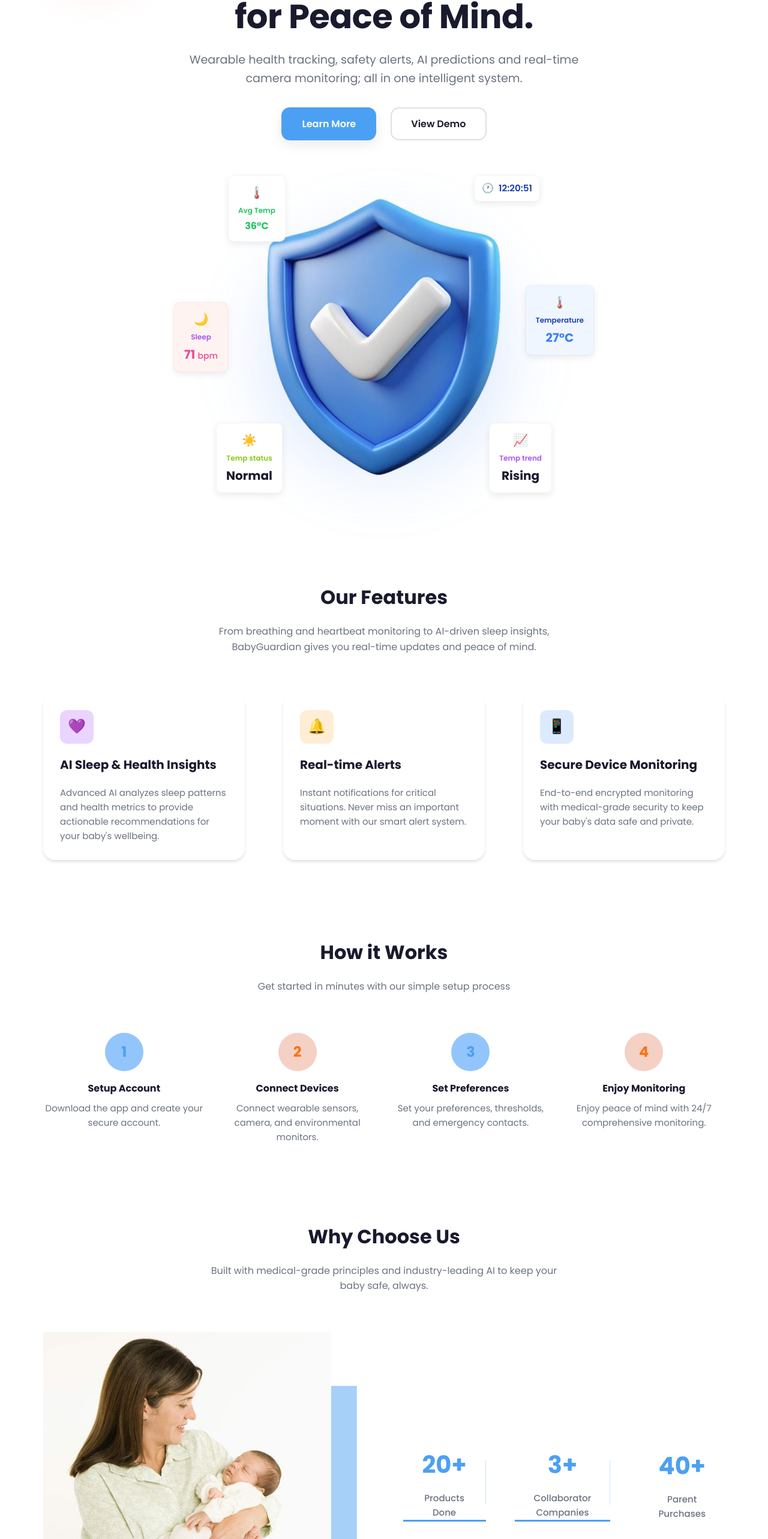
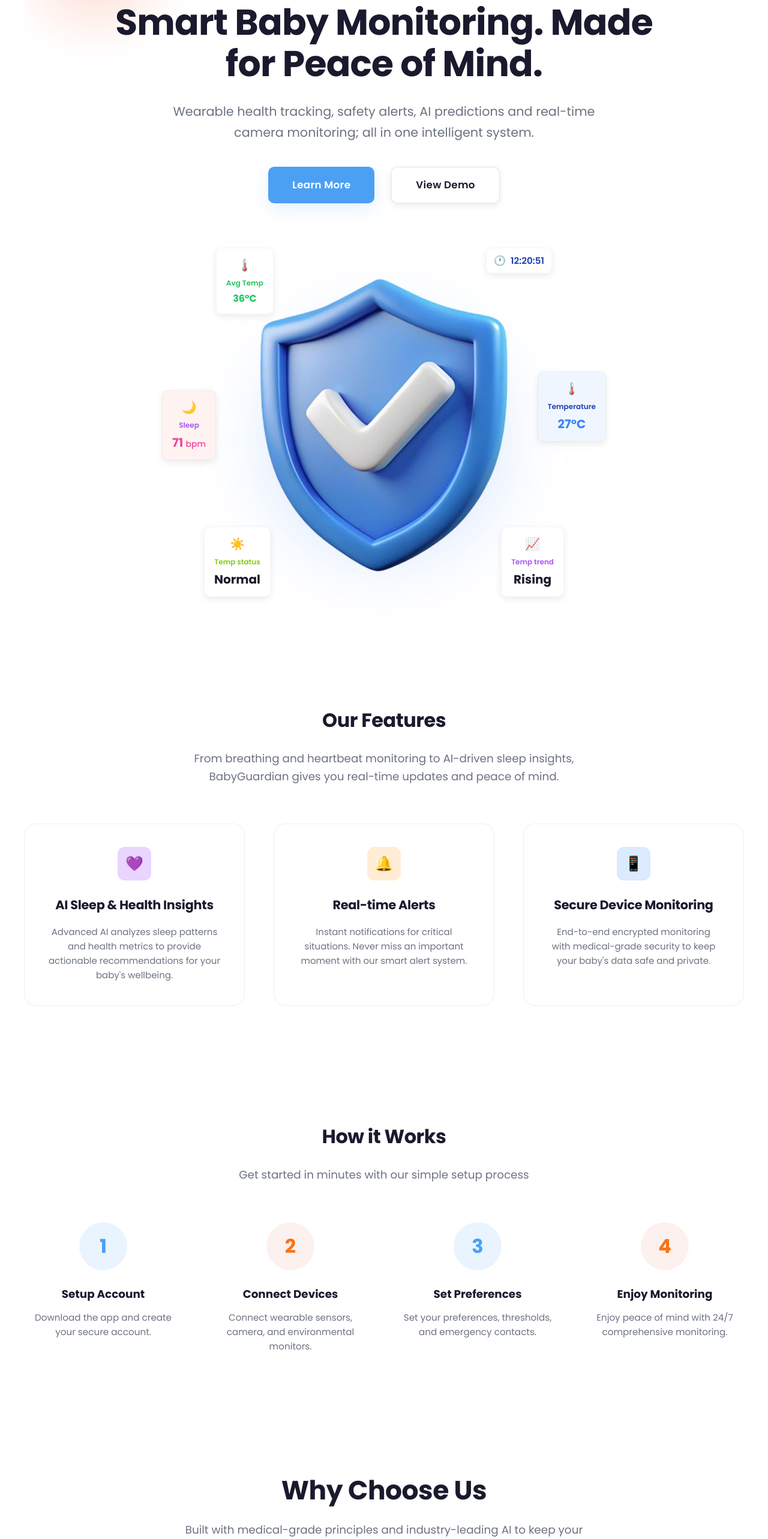
Before and after one commit to Ukevine/BabyGuardian, a React (Vite) app: page / in a window 1280 px wide. Shown: the part 169-2735 px from the top of the page at 60% size. Built offline with nearby package versions, Linux system fonts and the light colour scheme.

Commit message:
feat: redesign website with modern SaaS aesthetics
Enhance spacing, typography, and component styles for improved UX

Co-authored-by: uwase <149530592+Ukevine@users.noreply.github.com>

```diff
--- a/src/index.css
+++ b/src/index.css
@@ -15,11 +15,12 @@
   --radius: 12px;
   --radius-lg: 20px;
   --font-sans: 'Poppins', -apple-system, BlinkMacSystemFont, sans-serif;
-  /* Spacing scale - balanced padding/margins */
-  --space-page-x: clamp(1.25rem, 3vw, 2rem);
-  --space-section-y: clamp(2.5rem, 5vw, 4rem);
-  --space-block: clamp(1.25rem, 2.5vw, 1.75rem);
-  --space-inline: clamp(0.75rem, 1.5vw, 1.25rem);
+  /* Spacing scale - modern SaaS standard spacing */
+  --space-page-x: clamp(1.5rem, 4vw, 2.5rem);
+  --space-section-y: clamp(4rem, 8vw, 6rem);
+  --space-block: clamp(1.5rem, 3vw, 2.5rem);
+  --space-inline: clamp(0.875rem, 2vw, 1.5rem);
+  --grid-gap: clamp(2rem, 4vw, 3rem);
 }
 
 * {
@@ -37,6 +38,8 @@ body {
   color: var(--color-text);
   line-height: 1.6;
   background: var(--color-white);
+  -webkit-font-smoothing: antialiased;
+  -moz-osx-font-smoothing: grayscale;
 }
 
 a {
@@ -56,9 +59,10 @@ img {
 }
 
 .section-padding {
-  max-width: 1200px;
+  max-width: 1320px;
   margin: 0 auto;
   padding: var(--space-section-y) var(--space-page-x);
+  width: 100%;
 }
 
 /* Header */
@@ -68,14 +72,15 @@ img {
   left: 0;
   right: 0;
   z-index: 100;
-  background: #ffffff;
-  border-bottom: 1px solid rgba(0, 0, 0, 0.02);
+  background: rgba(255, 255, 255, 0.95);
+  backdrop-filter: blur(10px);
+  border-bottom: 1px solid rgba(0, 0, 0, 0.04);
 }
 
 .header-inner {
-  max-width: 1200px;
+  max-width: 1320px;
   margin: 0 auto;
-  padding: 1.1rem var(--space-page-x);
+  padding: 1rem var(--space-page-x);
   display: flex;
   align-items: center;
   justify-content: center;
@@ -123,52 +128,57 @@ img {
   display: inline-flex;
   align-items: center;
   justify-content: center;
-  padding: 0.75rem 1.5rem;
-  border-radius: var(--radius);
+  padding: 0.875rem 2rem;
+  border-radius: 10px;
   font-weight: 600;
   font-size: 1rem;
   cursor: pointer;
-  transition: all 0.2s;
-  border: 2px solid transparent;
+  transition: all 0.3s ease;
+  border: none;
+  letter-spacing: 0.3px;
 }
 
 .hero .btn {
-  border-radius: 14px;
-  padding: 0.8rem 2rem;
-  box-shadow: 0 8px 20px rgba(0, 0, 0, 0.08);
+  border-radius: 10px;
+  padding: 1rem 2.5rem;
+  font-size: 1.05rem;
+  box-shadow: 0 10px 30px rgba(76, 160, 243, 0.15);
 }
 
 .hero .btn-secondary {
-  box-shadow: none;
-  border-color: rgba(0, 0, 0, 0.12);
+  box-shadow: 0 4px 12px rgba(0, 0, 0, 0.08);
+  border: 1.5px solid rgba(0, 0, 0, 0.1);
 }
 
 .hero .btn-secondary:hover {
-  border-color: rgba(0, 0, 0, 0.18);
-  color: var(--color-text);
+  border-color: var(--color-primary);
+  color: var(--color-primary);
+  box-shadow: 0 6px 16px rgba(0, 0, 0, 0.12);
+  transform: translateY(-2px);
 }
 
 .btn-primary {
   background: var(--color-primary);
   color: var(--color-white);
-  border-color: var(--color-primary);
 }
 
 .btn-primary:hover {
   background: var(--color-primary-hover);
-  border-color: var(--color-primary-hover);
-  transform: translateY(-1px);
+  transform: translateY(-2px);
+  box-shadow: 0 12px 36px rgba(76, 160, 243, 0.2);
 }
 
 .btn-secondary {
   background: var(--color-white);
   color: var(--color-text);
-  border-color: var(--color-text-light);
+  border: 1.5px solid rgba(0, 0, 0, 0.1);
 }
 
 .btn-secondary:hover {
   border-color: var(--color-primary);
   color: var(--color-primary);
+  background: rgba(76, 160, 243, 0.02);
+  transform: translateY(-2px);
 }
 
 /* Hero */
@@ -178,11 +188,12 @@ img {
   flex-direction: column;
   align-items: center;
   justify-content: center;
-  padding: clamp(4rem, 8vw, 6rem) var(--space-page-x) clamp(3rem, 6vw, 4rem);
+  padding: clamp(5.5rem, 8vw, 7rem) var(--space-page-x) clamp(3rem, 6vw, 4rem);
   position: relative;
   overflow: hidden;
   background: #ffffff;
   width: 100%;
+  margin-top: 70px;
 }
 
 .hero::before {
@@ -234,30 +245,30 @@ img {
 }
 
 .hero h1 {
-  font-size: clamp(2rem, 6vw, 3.5rem);
-  font-weight: 700;
-  line-height: 1.2;
-  margin-bottom: clamp(1rem, 2vw, 1.5rem);
-  color: var(--color-text);
-  letter-spacing: -0.5px;
+  font-size: clamp(2.2rem, 6.5vw, 3.75rem);
+  font-weight: 700;
+  line-height: 1.15;
+  margin-bottom: clamp(1.25rem, 2.5vw, 1.75rem);
+  color: var(--color-text);
+  letter-spacing: -0.8px;
 }
 
 .hero p {
-  font-size: clamp(1rem, 1.5vw, 1.25rem);
-  color: var(--color-text-light);
-  margin-bottom: clamp(1.5rem, 3vw, 2rem);
-  max-width: 700px;
-  width: 100%;
-  line-height: 1.6;
+  font-size: clamp(1rem, 1.8vw, 1.3rem);
+  color: var(--color-text-light);
+  margin-bottom: clamp(2rem, 3.5vw, 2.5rem);
+  max-width: 750px;
+  width: 100%;
+  line-height: 1.65;
 }
 
 .hero-buttons {
   display: flex;
-  gap: clamp(1rem, 2vw, 1.5rem);
+  gap: clamp(1rem, 2.5vw, 1.75rem);
   justify-content: center;
   flex-wrap: wrap;
   width: 100%;
-  margin-bottom: clamp(2rem, 4vw, 3rem);
+  margin-bottom: clamp(3rem, 5vw, 4rem);
 }
 
 @media (max-width: 640px) {
@@ -289,13 +300,20 @@ img {
 .shield-container {
   position: relative;
   width: 100%;
-  max-width: 680px;
-  min-height: 560px;
+  max-width: 720px;
+  min-height: 600px;
   display: flex;
   justify-content: center;
   align-items: center;
-  padding: clamp(1rem, 3vw, 2rem) 0;
-  aspect-ratio: 1 / 0.82;
+  padding: clamp(2rem, 4vw, 3rem) 0;
+  aspect-ratio: 1 / 0.85;
+}
+
+@media (max-width: 1024px) {
+  .shield-container {
+    max-width: 500px;
+    min-height: 500px;
+  }
 }
 
 @media (max-width: 768px) {
@@ -522,8 +540,24 @@ section {
 
 .section-header {
   text-align: center;
-  max-width: 600px;
-  margin: 0 auto clamp(2.5rem, 5vw, 4rem);
+  margin-bottom: clamp(3rem, 5vw, 4rem);
+  max-width: 700px;
+  margin-left: auto;
+  margin-right: auto;
+}
+
+.section-header h2 {
+  font-size: clamp(2rem, 5vw, 2.75rem);
+  font-weight: 700;
+  margin-bottom: 1rem;
+  color: var(--color-text);
+  letter-spacing: -0.5px;
+}
+
+.section-header p {
+  color: var(--color-text-light);
+  font-size: clamp(1rem, 1.5vw, 1.15rem);
+  line-height: 1.6;
 }
 
 .section-header h2 {
@@ -539,16 +573,38 @@ section {
 /* Features grid */
 .features-grid {
   display: grid;
-  grid-template-columns: repeat(auto-fit, minmax(280px, 1fr));
-  gap: var(--space-section-y);
+  grid-template-columns: repeat(3, 1fr);
+  gap: var(--grid-gap);
+}
+
+@media (max-width: 1024px) {
+  .features-grid {
+    grid-template-columns: repeat(2, 1fr);
+  }
+}
+
+@media (max-width: 640px) {
+  .features-grid {
+    grid-template-columns: 1fr;
+  }
 }
 
 .feature-card {
-  padding: var(--space-block);
-  background: var(--color-white);
+  background: white;
+  padding: clamp(2rem, 3vw, 2.75rem);
   border-radius: var(--radius-lg);
-  box-shadow: var(--shadow-md);
-  transition: transform 0.2s, box-shadow 0.2s;
+  text-align: center;
+  border: 1px solid rgba(0, 0, 0, 0.06);
+  transition: all 0.4s ease;
+  display: flex;
+  flex-direction: column;
+  align-items: center;
+}
+
+.feature-card:hover {
+  border-color: var(--color-primary);
+  transform: translateY(-10px);
+  box-shadow: 0 20px 40px rgba(76, 160, 243, 0.1);
 }
 
 .feature-card:hover {
@@ -583,8 +639,17 @@ section {
 }
 
 .feature-card h3 {
-  font-size: 1.25rem;
-  margin-bottom: var(--space-inline);
+  font-size: 1.3rem;
+  font-weight: 700;
+  margin-bottom: 1rem;
+  color: var(--color-text);
+  letter-spacing: -0.3px;
+}
+
+.feature-card p {
+  color: var(--color-text-light);
+  font-size: 0.95rem;
+  line-height: 1.65;
 }
 
 .feature-card p {
@@ -597,32 +662,43 @@ section {
 /* Why Choose Us */
 .why-choose-us {
   padding: var(--space-section-y) var(--space-page-x);
-  max-width: 1200px;
+  max-width: 1320px;
   margin: 0 auto;
+  width: 100%;
 }
 
 .why-header {
   text-align: center;
-  max-width: 600px;
-  margin: 0 auto clamp(2.5rem, 5vw, 4rem);
+  max-width: 700px;
+  margin: 0 auto clamp(3rem, 5vw, 4.5rem);
 }
 
 .why-header h2 {
-  font-size: 2rem;
-  font-weight: 700;
-  margin-bottom: var(--space-inline);
+  font-size: clamp(2rem, 5vw, 2.75rem);
+  font-weight: 700;
+  margin-bottom: 1rem;
+  color: var(--color-text);
+  letter-spacing: -0.5px;
 }
 
 .why-header p {
   color: var(--color-text-light);
-  font-size: 1rem;
+  font-size: clamp(1rem, 1.5vw, 1.15rem);
+  line-height: 1.6;
 }
 
 .why-content {
   display: grid;
   grid-template-columns: 1fr 1fr;
-  gap: clamp(3rem, 6vw, 5rem);
-  align-items: center;
+  gap: clamp(4rem, 8vw, 6rem);
+  align-items: center;
+}
+
+@media (max-width: 1024px) {
+  .why-content {
+    grid-template-columns: 1fr;
+    gap: 3rem;
+  }
 }
 
 .why-image {
@@ -635,22 +711,24 @@ section {
   max-width: 100%;
   height: auto;
   display: block;
+  border-radius: var(--radius-lg);
 }
 
 .why-stats {
   display: flex;
-  align-items: center;
-  justify-content: space-between;
-  gap: 3rem;
+  flex-direction: column;
+  align-items: flex-start;
+  justify-content: center;
+  gap: clamp(2.5rem, 4vw, 3.5rem);
 }
 
 .stat-item {
   display: flex;
   flex-direction: column;
-  gap: 0.5rem;
-  padding-bottom: 2rem;
-  border-bottom: 3px solid var(--color-primary);
+  gap: 0.75rem;
+  padding-left: 0;
   position: relative;
+  text-align: left;
 }
 
 .stat-item:last-child {
@@ -658,72 +736,28 @@ section {
 }
 
 .stat-number {
-  font-size: 2rem;
-  font-weight: 700;
-  color: var(--color-text);
-}
-
-.stat-label {
-  font-size: 0.95rem;
-  color: var(--color-text-light);
-  font-weight: 500;
-}
-
-@media (max-width: 768px) {
-  .why-content {
-    grid-template-columns: 1fr;
-    gap: 2rem;
-  }
-
-  .stat-item {
-    border-bottom: none;
-    border-right: 3px solid var(--color-primary);
-    padding-right: 1.5rem;
-    padding-bottom: 0;
-  }
-
-  .why-stats {
-    flex-direction: row;
-    gap: 1rem;
-  }
-}
-
-.stat-item {
-  text-align: center;
-  padding: 0 2rem;
-  position: relative;
-}
-
-.stat-item:not(:last-child)::after {
-  content: '';
-  position: absolute;
-  right: 0;
-  top: 50%;
-  transform: translateY(-50%);
-  width: 1px;
-  height: 60%;
-  background: var(--color-primary);
-  opacity: 0.3;
-}
-
-.stat-number {
-  font-size: 2.5rem;
+  font-size: clamp(2.5rem, 5vw, 3.5rem);
   font-weight: 700;
   color: var(--color-primary);
   margin-bottom: 0.25rem;
+  letter-spacing: -1px;
 }
 
 .stat-label {
-  color: var(--color-text-light);
-  font-size: 0.9375rem;
+  font-size: clamp(0.95rem, 1.5vw, 1.1rem);
+  color: var(--color-text-light);
+  font-weight: 500;
 }
 
 /* CTA Section */
 .cta-section {
   text-align: center;
-  padding: var(--space-section-y) var(--space-page-x);
+  padding: clamp(5rem, 10vw, 7rem) var(--space-page-x);
   position: relative;
   overflow: hidden;
+  max-width: 1320px;
+  margin: 0 auto;
+  width: 100%;
 }
 
 .cta-section .hero-bg-1 {
@@ -735,33 +769,39 @@ section {
 }
 
 .cta-section h2 {
-  font-size: 2rem;
-  margin-bottom: var(--space-inline);
+  font-size: clamp(2rem, 5vw, 2.75rem);
+  font-weight: 700;
+  margin-bottom: clamp(1rem, 2vw, 1.5rem);
+  color: var(--color-text);
+  letter-spacing: -0.5px;
 }
 
 .cta-section p {
   color: var(--color-text-light);
-  margin-bottom: var(--space-block);
-  max-width: 600px;
+  margin-bottom: clamp(2rem, 3vw, 2.5rem);
+  max-width: 700px;
   margin-left: auto;
   margin-right: auto;
+  font-size: clamp(1rem, 1.5vw, 1.15rem);
+  line-height: 1.6;
 }
 
 /* Footer */
 .footer {
   background: #FF977A;
-  padding: clamp(1.75rem, 3.5vw, 2.5rem) var(--space-page-x);
+  padding: clamp(4rem, 8vw, 6rem) var(--space-page-x) clamp(3rem, 5vw, 4rem);
   color: #ffffff;
 }
 
 .footer-top {
-  max-width: 1200px;
+  max-width: 1320px;
   margin: 0 auto;
   display: grid;
   grid-template-columns: minmax(200px, 1fr) minmax(0, 2fr);
-  gap: clamp(3rem, 5vw, 4rem);
-  margin-bottom: clamp(2rem, 4vw, 3rem);
+  gap: clamp(4rem, 8vw, 6rem);
+  margin-bottom: clamp(3rem, 5vw, 4rem);
   align-items: start;
+  width: 100%;
 }
 
 .footer-branding {
@@ -799,16 +839,17 @@ section {
 
 .footer-links {
   display: grid;
-  grid-template-columns: repeat(3, minmax(100px, 140px));
-  gap: 2rem;
+  grid-template-columns: repeat(3, minmax(120px, 160px));
+  gap: clamp(2.5rem, 5vw, 4rem);
   justify-content: start;
 }
 
 .footer-column h4 {
   font-size: 1.05rem;
-  margin: 0 0 1rem 0;
+  margin: 0 0 clamp(1rem, 1.5vw, 1.25rem) 0;
   color: #ffffff;
   font-weight: 600;
+  letter-spacing: -0.2px;
 }
 
 .footer-column ul {
@@ -817,7 +858,7 @@ section {
   margin: 0;
   display: flex;
   flex-direction: column;
-  gap: 0.75rem;
+  gap: 0.875rem;
 }
 
 .footer-column li {
@@ -837,24 +878,26 @@ section {
 }
 
 .footer-divider {
-  max-width: 1200px;
-  margin: 0 auto 1.75rem;
+  max-width: 1320px;
+  margin: 0 auto clamp(2.5rem, 4vw, 3.5rem);
   height: 1px;
-  background: rgba(255, 255, 255, 0.35);
+  background: rgba(255, 255, 255, 0.25);
+  width: 100%;
 }
 
 .footer-middle {
-  max-width: 1200px;
-  margin: 0 auto 1.5rem;
+  max-width: 1320px;
+  margin: 0 auto clamp(2rem, 3vw, 2.5rem);
   display: flex;
   justify-content: space-between;
   align-items: center;
-  gap: 2rem;
+  gap: clamp(2rem, 4vw, 3rem);
+  width: 100%;
 }
 
 .footer-contact-info {
   display: flex;
-  gap: 2rem;
+  gap: clamp(1.5rem, 3vw, 2.5rem);
   flex: 1;
 }
 
@@ -902,13 +945,14 @@ section {
 }
 
 .footer-copyright {
-  max-width: 1200px;
+  max-width: 1320px;
   margin: 0 auto;
   text-align: center;
-  padding-top: 1.25rem;
-  border-top: 1px solid rgba(255, 255, 255, 0.35);
+  padding-top: clamp(1.5rem, 2vw, 2rem);
+  border-top: 1px solid rgba(255, 255, 255, 0.25);
   font-size: 0.875rem;
   color: rgba(255, 255, 255, 0.85);
+  width: 100%;
 }
 
 @media (max-width: 900px) {
@@ -961,19 +1005,25 @@ section {
 
 /* Page hero */
 .page-hero {
-  padding: clamp(6rem, 12vw, 8rem) var(--space-page-x) clamp(3rem, 6vw, 4rem);
+  padding: clamp(5.5rem, 8vw, 7rem) var(--space-page-x) clamp(3rem, 5vw, 4rem);
   text-align: center;
+  margin-top: 70px;
 }
 
 .page-hero h1 {
-  font-size: 2.5rem;
-  margin-bottom: var(--space-inline);
+  font-size: clamp(2.2rem, 5vw, 3rem);
+  font-weight: 700;
+  margin-bottom: clamp(1rem, 2vw, 1.5rem);
+  color: var(--color-text);
+  letter-spacing: -0.5px;
 }
 
 .page-hero p {
   color: var(--color-text-light);
   max-width: 700px;
   margin: 0 auto;
+  font-size: clamp(1rem, 1.5vw, 1.15rem);
+  line-height: 1.6;
 }
 
 /* Solution page hero */
@@ -985,8 +1035,15 @@ section {
 .about-split {
   display: grid;
   grid-template-columns: 1fr 1fr;
-  gap: clamp(2.5rem, 5vw, 4rem);
-  align-items: center;
+  gap: clamp(4rem, 8vw, 6rem);
+  align-items: center;
+}
+
+@media (max-width: 1024px) {
+  .about-split {
+    grid-template-columns: 1fr;
+    gap: 3rem;
+  }
 }
 
 @media (max-width: 768px) {
@@ -1026,104 +1083,132 @@ section {
 }
 
 .about-content h2 {
-  font-size: 2rem;
-  margin-bottom: var(--space-inline);
+  font-size: clamp(2rem, 5vw, 2.75rem);
+  font-weight: 700;
+  margin-bottom: clamp(1.5rem, 2vw, 2rem);
+  color: var(--color-text);
+  letter-spacing: -0.5px;
 }
 
 .about-content p {
   color: var(--color-text-light);
-  margin-bottom: var(--space-inline);
+  margin-bottom: clamp(1.5rem, 2vw, 2rem);
+  font-size: 1rem;
+  line-height: 1.7;
 }
 
 .check-list {
   list-style: none;
+  margin-top: clamp(1.5rem, 2vw, 2rem);
 }
 
 .check-list li {
   display: flex;
   align-items: flex-start;
-  gap: 0.75rem;
-  margin-bottom: 0.75rem;
+  gap: 1rem;
+  margin-bottom: clamp(1rem, 1.5vw, 1.25rem);
+  font-size: 1rem;
 }
 
 .check-list li::before {
   content: '✓';
   color: var(--color-primary);
   font-weight: bold;
-  font-size: 1.25rem;
+  font-size: 1.5rem;
+  flex-shrink: 0;
 }
 
 /* Stats banner */
 .stats-banner {
   background: #ffffff;
-  padding: var(--space-section-y) var(--space-page-x);
+  padding: clamp(4rem, 8vw, 6rem) var(--space-page-x);
   color: var(--color-text);
 }
 
 .stats-banner-inner {
-  max-width: 1200px;
+  max-width: 1320px;
   margin: 0 auto;
   display: grid;
   grid-template-columns: repeat(4, 1fr);
-  gap: var(--space-block);
-}
-
-@media (max-width: 768px) {
+  gap: var(--grid-gap);
+  width: 100%;
+}
+
+@media (max-width: 1024px) {
   .stats-banner-inner {
     grid-template-columns: repeat(2, 1fr);
   }
 }
 
+@media (max-width: 640px) {
+  .stats-banner-inner {
+    grid-template-columns: 1fr;
+  }
+}
+
 .stats-banner .stat-box {
   text-align: center;
   display: flex;
   flex-direction: column;
   align-items: center;
-  gap: 0.5rem;
+  gap: clamp(1rem, 1.5vw, 1.25rem);
+  padding: clamp(1.5rem, 2vw, 2rem);
 }
 
 .stats-banner .stat-box .icon {
   font-size: 2.5rem;
-  width: 60px;
-  height: 60px;
-  background: rgba(0, 0, 0, 0.06);
+  width: 80px;
+  height: 80px;
+  background: rgba(76, 160, 243, 0.08);
   border-radius: 50%;
   display: flex;
   align-items: center;
   justify-content: center;
+  color: var(--color-primary);
 }
 
 .stats-banner .stat-number {
-  color: var(--color-text);
-  font-size: 1.75rem;
-  font-weight: 700;
+  color: var(--color-primary);
+  font-size: clamp(2rem, 4vw, 2.5rem);
+  font-weight: 700;
+  letter-spacing: -0.5px;
 }
 
 .stats-banner .stat-label {
   color: var(--color-text-light);
-  font-size: 0.9rem;
+  font-size: clamp(0.9rem, 1.2vw, 1rem);
+  font-weight: 500;
 }
 
 /* Values cards */
 .values-grid {
   display: grid;
   grid-template-columns: repeat(3, 1fr);
-  gap: 2rem;
-  max-width: 1200px;
+  gap: var(--grid-gap);
+  max-width: 1320px;
   margin: 0 auto;
   width: 100%;
 }
 
-@media (max-width: 900px) {
+@media (max-width: 1024px) {
+  .values-grid {
+    grid-template-columns: repeat(2, 1fr);
+  }
+}
+
+@media (max-width: 640px) {
   .values-grid {
     grid-template-columns: 1fr;
   }
 }
 
 .value-card {
-  padding: 2rem;
+  padding: clamp(2rem, 3vw, 2.75rem);
   border-radius: var(--radius-lg);
   position: relative;
+  transition: all 0.3s ease;
+  display: flex;
+  flex-direction: column;
 }
 
 .value-card.blue {
@@ -1131,32 +1216,48 @@ section {
   color: white;
 }
 
+.value-card.blue:hover {
+  transform: translateY(-8px);
+  box-shadow: 0 20px 40px rgba(76, 160, 243, 0.15);
+}
+
 .value-card.white {
   background: var(--color-white);
   color: var(--color-text);
-  box-shadow: var(--shadow-md);
-  margin-top: 1rem;
+  box-shadow: 0 4px 12px rgba(0, 0, 0, 0.08);
+  border: 1px solid rgba(0, 0, 0, 0.04);
+}
+
+.value-card.white:hover {
+  transform: translateY(-8px);
+  box-shadow: 0 12px 28px rgba(0, 0, 0, 0.12);
 }
 
 .value-card .number {
-  width: 40px;
-  height: 40px;
-  border: 2px solid currentColor;
+  width: 50px;
+  height: 50px;
+  border: 2.5px solid currentColor;
   border-radius: 50%;
   display: flex;
   align-items: center;
   justify-content: center;
   font-weight: 700;
-  margin-bottom: 1rem;
+  font-size: 1.25rem;
+  margin-bottom: clamp(1rem, 1.5vw, 1.5rem);
+  flex-shrink: 0;
 }
 
 .value-card h3 {
-  margin-bottom: 0.75rem;
+  font-size: 1.25rem;
+  font-weight: 700;
+  margin-bottom: clamp(0.75rem, 1vw, 1rem);
+  letter-spacing: -0.3px;
 }
 
 .value-card p {
   opacity: 0.9;
-  font-size: 0.9375rem;
+  font-size: 0.95rem;
+  line-height: 1.6;
 }
 
 .value-card.white p {
@@ -1168,39 +1269,58 @@ section {
 .mission-section {
   display: grid;
   grid-template-columns: 1fr 1fr;
-  gap: clamp(2.5rem, 5vw, 4rem);
+  gap: clamp(4rem, 8vw, 6rem);
   align-items: center;
   background: #ffffff;
   padding: var(--space-section-y) var(--space-page-x);
-  max-width: 1200px;
+  max-width: 1320px;
   margin: 0 auto;
-}
-
-@media (max-width: 900px) {
+  width: 100%;
+}
+
+@media (max-width: 1024px) {
   .mission-section {
     grid-template-columns: 1fr;
+    gap: 3rem;
+  }
+}
+
+@media (max-width: 768px) {
+  .mission-section {
+    grid-template-columns: 1fr;
   }
 }
 
 .mission-cards {
   display: flex;
   flex-direction: column;
-  gap: 1.5rem;
+  gap: clamp(1.5rem, 2vw, 2rem);
   min-width: 0;
 }
 
 .mission-card {
   background: var(--color-peach);
-  padding: var(--space-block);
+  padding: clamp(2rem, 3vw, 2.75rem);
   border-radius: var(--radius-lg);
+  transition: all 0.3s ease;
+}
+
+.mission-card:hover {
+  transform: translateY(-6px);
+  box-shadow: 0 12px 28px rgba(245, 208, 197, 0.2);
 }
 
 .mission-card h3 {
-  margin-bottom: 0.75rem;
+  font-size: 1.25rem;
+  font-weight: 700;
+  margin-bottom: clamp(0.75rem, 1vw, 1rem);
+  color: var(--color-text);
 }
 
 .mission-card p {
   color: var(--color-text-light);
+  line-height: 1.7;
+  font-size: 0.95rem;
 }
 
 .mission-image {
@@ -1226,10 +1346,16 @@ section {
 .core-features {
   display: grid;
   grid-template-columns: repeat(3, 1fr);
-  gap: var(--space-block);
-}
-
-@media (max-width: 900px) {
+  gap: var(--grid-gap);
+}
+
+@media (max-width: 1024px) {
+  .core-features {
+    grid-template-columns: repeat(2, 1fr);
+  }
+}
+
+@media (max-width: 640px) {
   .core-features {
     grid-template-columns: 1fr;
   }
@@ -1237,93 +1363,122 @@ section {
 
 .core-feature-card {
   background: var(--color-white);
-  padding: var(--space-block);
+  padding: clamp(2rem, 3vw, 2.75rem);
+  border-radius: var(--radius-lg);
+  box-shadow: 0 4px 12px rgba(0, 0, 0, 0.08);
+  border: 1px solid rgba(0, 0, 0, 0.04);
+  transition: all 0.4s ease;
+  display: flex;
+  flex-direction: column;
+}
+
+.core-feature-card:hover {
+  transform: translateY(-10px);
+  box-shadow: 0 16px 32px rgba(0, 0, 0, 0.12);
+}
+
+.core-feature-card .icon-box {
+  width: 60px;
+  height: 60px;
   border-radius: var(--radius);
-  box-shadow: var(--shadow-md);
-  transition: transform 0.2s;
-}
-
-.core-feature-card:hover {
-  transform: translateY(-2px);
-}
-
-.core-feature-card .icon-box {
-  width: 48px;
-  height: 48px;
-  border-radius: var(--radius);
-  margin-bottom: 1rem;
+  margin-bottom: clamp(1.25rem, 2vw, 1.75rem);
   display: flex;
   align-items: center;
   justify-content: center;
+  font-size: 1.75rem;
+  flex-shrink: 0;
 }
 
 .core-feature-card .icon-box.orange {
-  background: #ffedd5;
+  background: rgba(249, 115, 22, 0.1);
+  color: var(--color-accent-orange);
 }
 
 .core-feature-card .icon-box.blue {
-  background: #dbeafe;
+  background: rgba(76, 160, 243, 0.1);
+  color: var(--color-primary);
 }
 
 .core-feature-card h3 {
-  margin-bottom: 0.5rem;
+  font-size: 1.15rem;
+  font-weight: 700;
+  margin-bottom: clamp(0.75rem, 1vw, 1rem);
+  color: var(--color-text);
 }
 
 .core-feature-card p {
   color: var(--color-text-light);
-  font-size: 0.9375rem;
+  font-size: 0.95rem;
+  line-height: 1.65;
 }
 
 /* How it works */
 .how-it-works {
-  display: flex;
-  justify-content: space-between;
-  gap: var(--space-inline);
-  flex-wrap: wrap;
+  display: grid;
+  grid-template-columns: repeat(4, 1fr);
+  gap: var(--grid-gap);
+}
+
+@media (max-width: 1024px) {
+  .how-it-works {
+    grid-template-columns: repeat(2, 1fr);
+  }
+}
+
+@media (max-width: 640px) {
+  .how-it-works {
+    grid-template-columns: 1fr;
+  }
 }
 
 .how-step {
-  flex: 1;
-  min-width: 200px;
   text-align: center;
+  display: flex;
+  flex-direction: column;
+  align-items: center;
 }
 
 .how-step .step-number {
-  width: 64px;
-  height: 64px;
+  width: 80px;
+  height: 80px;
   border-radius: 50%;
-  margin: 0 auto 1rem;
+  margin: 0 auto clamp(1.5rem, 2vw, 2rem);
   display: flex;
   align-items: center;
   justify-content: center;
   font-weight: 700;
-  font-size: 1.5rem;
+  font-size: 2rem;
+  flex-shrink: 0;
 }
 
 .how-step .step-number.blue {
-  background: var(--color-light-blue);
+  background: rgba(147, 197, 253, 0.2);
   color: var(--color-primary);
 }
 
 .how-step .step-number.orange {
-  background: var(--color-peach);
+  background: rgba(245, 208, 197, 0.3);
   color: var(--color-accent-orange);
 }
 
 .how-step h4 {
-  margin-bottom: 0.5rem;
+  font-size: 1.15rem;
+  font-weight: 700;
+  margin-bottom: 0.75rem;
+  color: var(--color-text);
 }
 
 .how-step p {
-  font-size: 0.9375rem;
-  color: var(--color-text-light);
+  font-size: 0.95rem;
+  color: var(--color-text-light);
+  line-height: 1.6;
 }
 
 /* CTA Dark */
 .cta-dark {
   background: #0b1727;
   color: #ffffff;
-  padding: clamp(4.5rem, 9vw, 6rem) var(--space-page-x);
+  padding: clamp(5rem, 10vw, 7rem) var(--space-page-x);
   position: relative;
   overflow: hidden;
 }
@@ -1333,40 +1488,51 @@ section {
   position: absolute;
   inset: 0;
   background:
-    linear-gradient(to bottom, rgba(11, 23, 39, 0.8), rgba(11, 23, 39, 0.96)),
+    linear-gradient(to bottom, rgba(11, 23, 39, 0.82), rgba(11, 23, 39, 0.96)),
     url('/images/photo.png') center/cover no-repeat;
   opacity: 0.55;
   filter: blur(4px);
 }
 
 .cta-dark-inner {
-  max-width: 640px;
+  max-width: 700px;
   margin: 0 auto;
   position: relative;
   z-index: 1;
   text-align: center;
-  padding: 2.25rem 2.5rem;
-  border-radius: 18px;
+  padding: clamp(2.5rem, 3vw, 3.5rem);
+  border-radius: 16px;
   background: rgba(15, 23, 42, 0.72);
   box-shadow: 0 32px 80px rgba(0, 0, 0, 0.55);
+  backdrop-filter: blur(8px);
 }
 
 .cta-dark h2 {
-  margin-bottom: var(--space-inline);
+  font-size: clamp(2rem, 5vw, 2.75rem);
+  font-weight: 700;
+  margin-bottom: clamp(1rem, 2vw, 1.5rem);
+  color: #ffffff;
+  letter-spacing: -0.5px;
 }
 
 .cta-dark p {
   opacity: 0.9;
-  margin-bottom: var(--space-block);
+  margin-bottom: clamp(2rem, 3vw, 2.5rem);
+  font-size: clamp(1rem, 1.5vw, 1.15rem);
+  line-height: 1.6;
 }
 
 .cta-dark .btn {
   background: var(--color-primary);
   color: white;
+  padding: 1rem 2.5rem;
+  font-size: 1.05rem;
 }
 
 .cta-dark .btn:hover {
   background: var(--color-primary-hover);
+  transform: translateY(-2px);
+  box-shadow: 0 12px 36px rgba(76, 160, 243, 0.2);
 }
 
 /* Blog */
```
